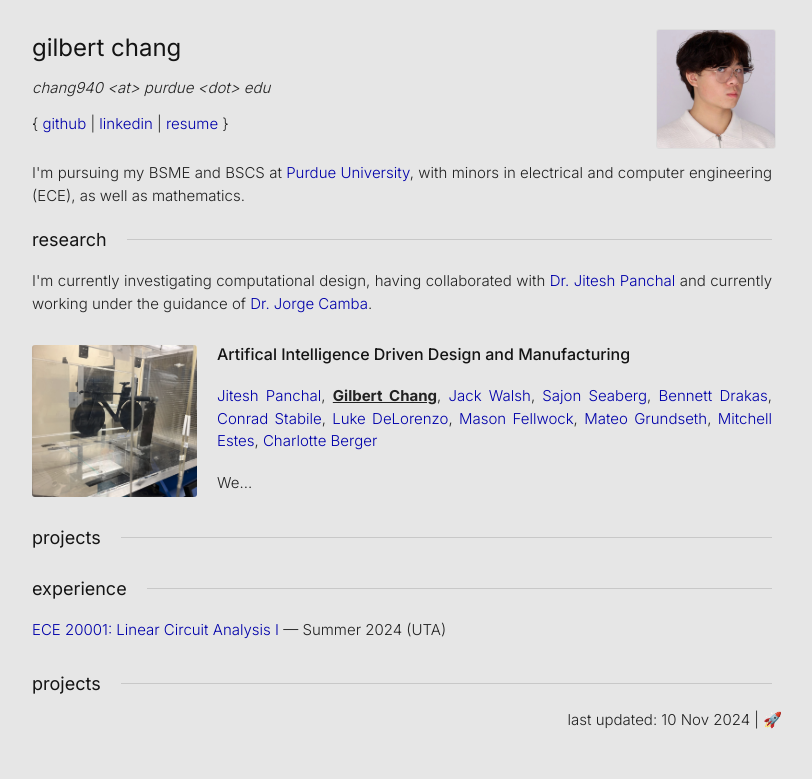
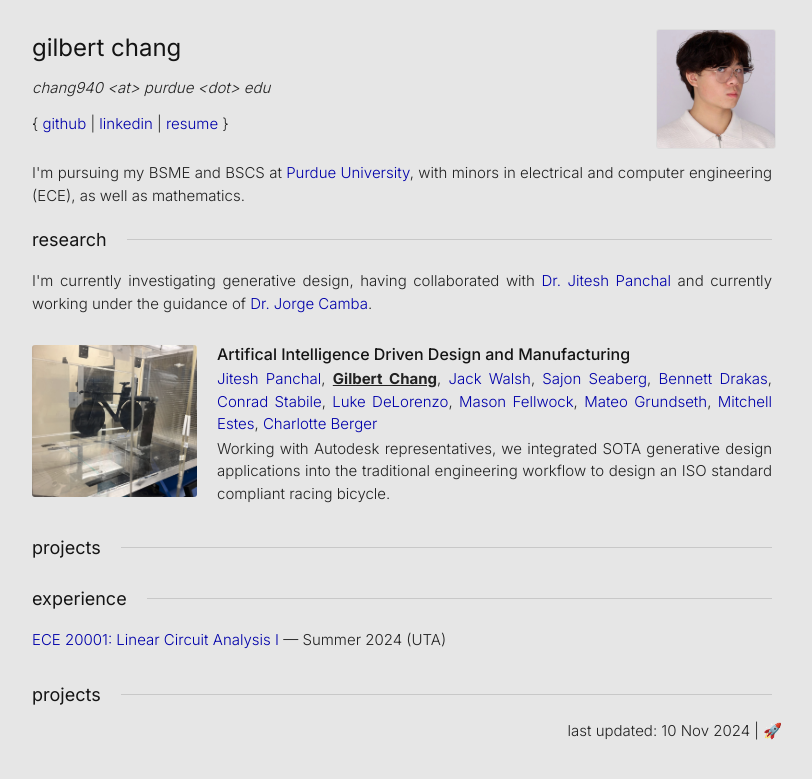
Before and after one commit to vindou/vindou, a Jekyll site: the page built from index.html, in a window 1280 px wide. Shown: the top 779 px of the page, without its empty margins (238-1050 px from the left). Built offline with Jekyll 4.4.1, drawn with Linux system fonts in a browser that asks for light colours.

Commit message:
Update index.html

```diff
--- a/index.html
+++ b/index.html
@@ -40,7 +40,7 @@ title: cha
   <div class="subsection">
     <div class="text-container">
       <p>
-        I'm currently investigating computational design, having collaborated with <a href="https://engineering.purdue.edu/ME/People/ptProfile?resource_id=80194">Dr. Jitesh Panchal</a> and currently working under the guidance of <a href="https://polytechnic.purdue.edu/profile/jdorribo">Dr. Jorge Camba</a>.
+        I'm currently investigating generative design, having collaborated with <a href="https://engineering.purdue.edu/ME/People/ptProfile?resource_id=80194">Dr. Jitesh Panchal</a> and currently working under the guidance of <a href="https://polytechnic.purdue.edu/profile/jdorribo">Dr. Jorge Camba</a>.
       </p>
     </div>
   </div>
@@ -61,7 +61,7 @@ title: cha
         <a target="_blank" href="https://www.linkedin.com/in/charlotteberger04/">Charlotte Berger</a>
       </p>
       <p>
-        We...
+        Working with Autodesk representatives, we integrated SOTA generative design applications into the traditional engineering workflow to design an ISO standard compliant racing bicycle.
       </p>
     </div>
     <div class="project-media">
```
